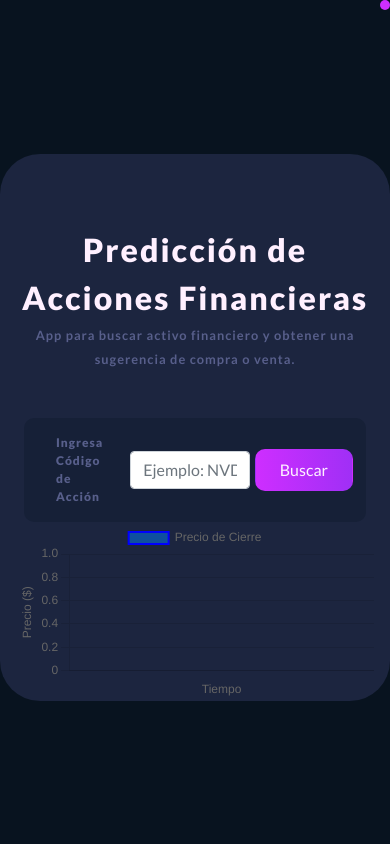
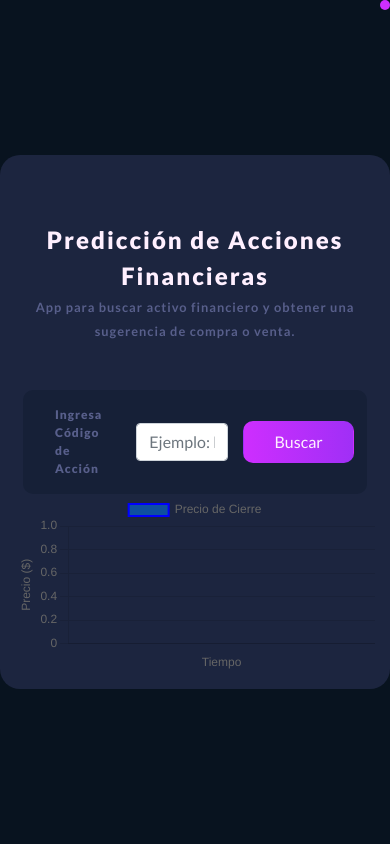
Before and after one commit to GastonPaez/flask_yfinance, a Flask app: page / in a window 390 px wide. Run offline with Flask 3, Linux system fonts and the light colour scheme; some libraries are stand-ins or nearby versions.

Commit message:
fix: responsive and design size

```diff
--- a/static/css/style.css
+++ b/static/css/style.css
@@ -1,19 +1,22 @@
 @import url('https://fonts.googleapis.com/css2?family=Lato:wght@400;700;900&display=swap');
 body {
+    min-height: 100vh;
+    margin: 0;
+    padding: 0;
     background: #08131f;
     font-family: 'Lato', sans-serif;
     display: flex;
     justify-content: center;
     align-items: center;
-    height: 100vh;
 }
 
 .container {
-    width: 100vh;
-    height: auto;
+    width: 100%;
+    max-width: 800px; /* o el ancho máximo que quieras para desktop */
     background: #1c253f;
     border-radius: 40px;
-    margin-top: 10px;
+    margin: 20px auto;
+    padding: 20px;
 }
 
 i.nav-icon {
@@ -147,7 +150,11 @@ div.bar-2 {
     background: #2a3350;
     border-radius: 5px;
 }
-
+.chart-canvas {
+    width: 100%;
+    max-width: 100%;
+    height: 100px; /* o el alto que desees */
+}
 span.chart-label {
     font-size: 10px;
     font-weight: 900;
@@ -171,3 +178,37 @@ div.chart-bg {
     background: #162037;
     border-radius: 10px;
 }
+
+p {
+    margin-bottom: 0px;
+}
+
+@media (max-width: 768px) {
+    .container {
+        border-radius: 20px;
+        padding: 15px;
+    }
+
+    span.heading {
+        font-size: 1.5em;
+    }
+
+    .menu {
+        flex-direction: column;
+        gap: 10px;
+    }
+
+    .menu input,
+    .menu button {
+        width: 100%;
+    }
+
+    .filter-button {
+        font-size: 0.8em;
+        padding: 8px 12px;
+    }
+
+    .chart-bg {
+        padding: 10px;
+    }
+}
--- a/templates/index.html
+++ b/templates/index.html
@@ -22,7 +22,7 @@
             </i>
         </div>
 
-        <div class="text-center mt-4">
+        <div class="text-center mt-1">
             <span class="heading">Predicción de Acciones Financieras</span>
         </div>
 
```
